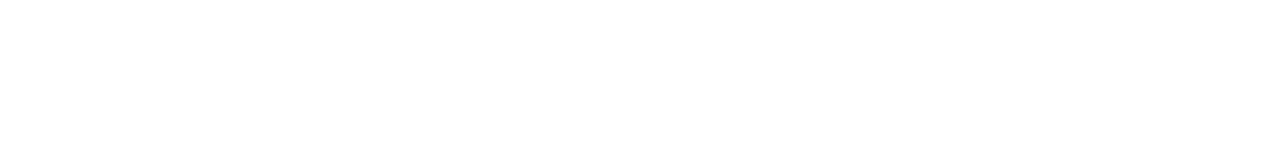
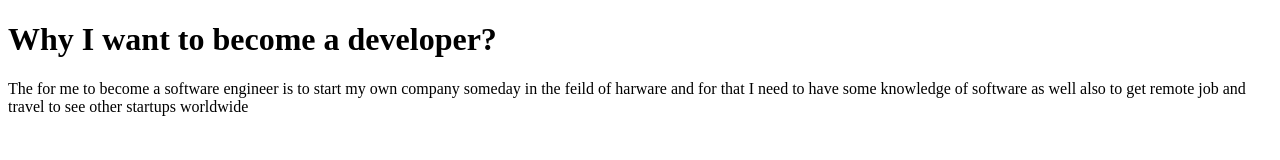
Before and after one commit to acciojob/why-software-RitikRunner, a website: page main.html in a window 1280 px wide. Drawn offline with Linux system fonts and the light colour scheme.

Commit message:
created a submission

```diff
--- a/main.html
+++ b/main.html
@@ -4,10 +4,14 @@
 
 <head>
 	<link rel="stylesheet" href="styles.css">
+
 </head>
 
 <body>
 	<!-- the entire body must be written by student -->
+	<h1>Why I want to become a developer?</h1>
+	<p>The for me to become a software engineer is to start my own company someday in the feild of harware and for that I need to have some knowledge of software as well
+	also to get remote job and travel to see other startups worldwide</p>
     <script type="text/javascript" src="./script.js">
 </script>
 
```
